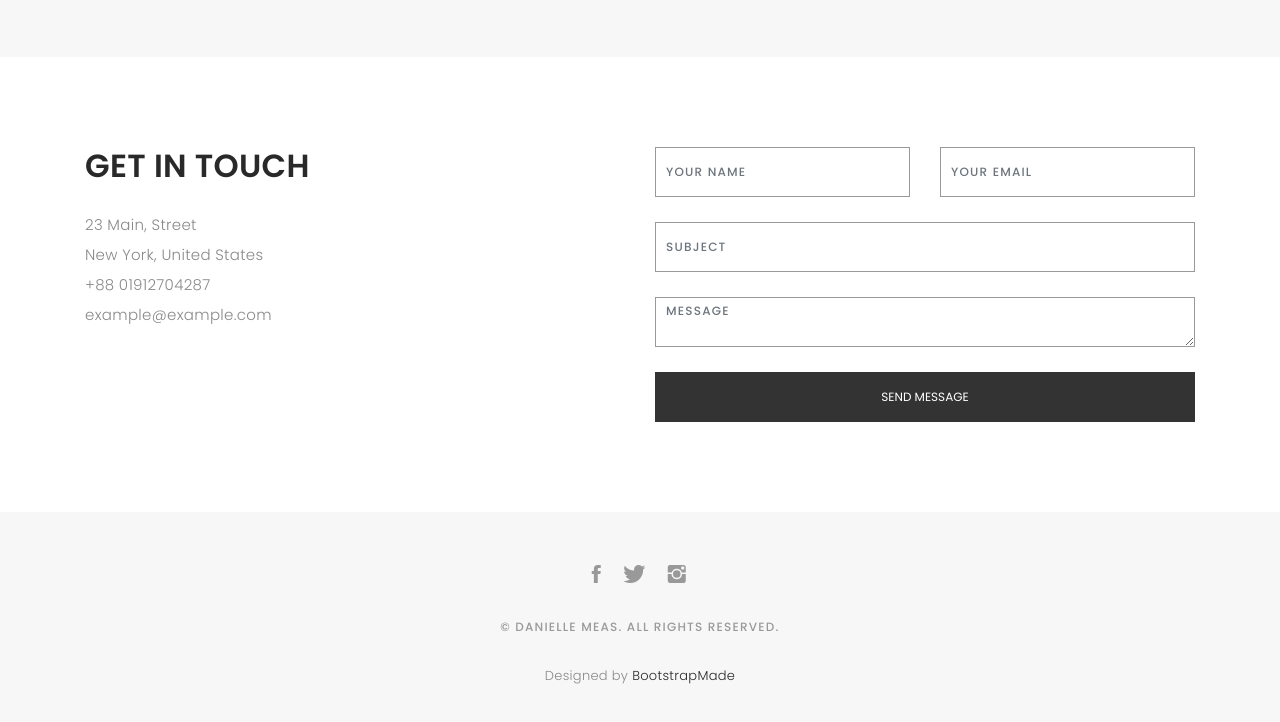
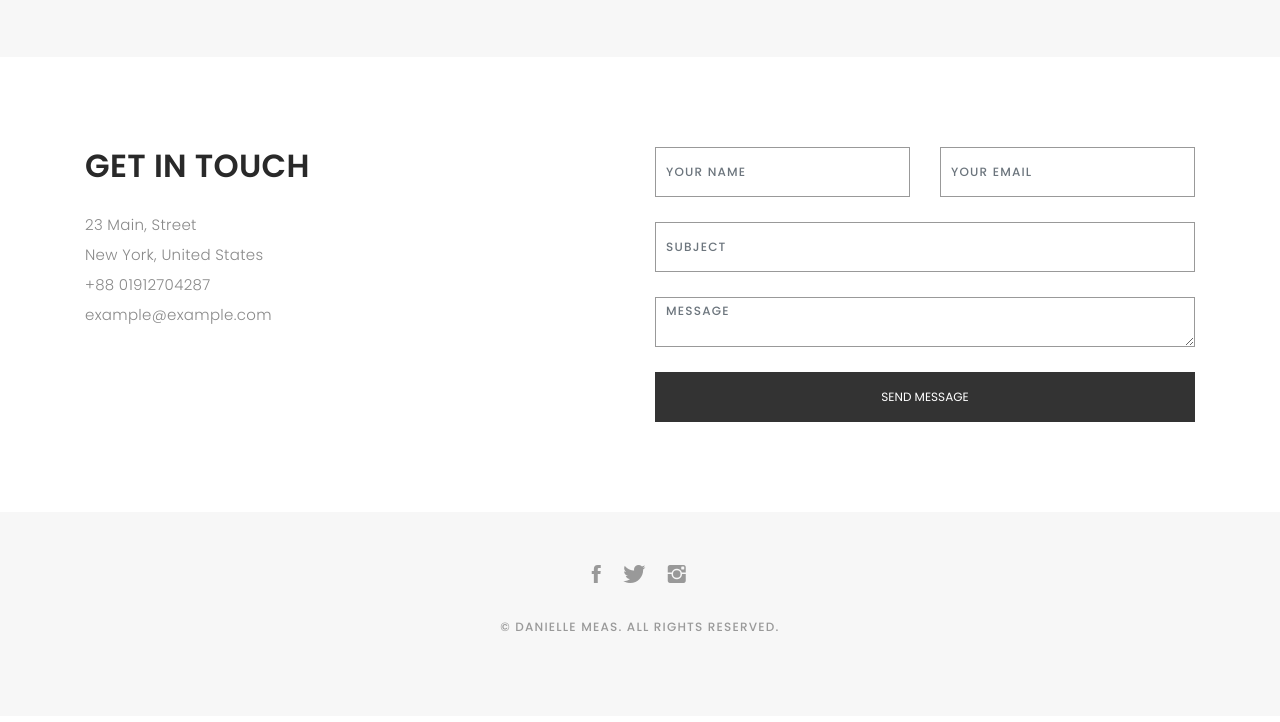
Before and after one commit to DanieMeas/bradsworld, a plain HTML site: page index.html in a window 1280 px wide. Shown: the part 2922-3644 px from the top of the page. Drawn offline with nearby package versions, Linux system fonts and the light colour scheme; files whose address does not match are found by name; a web font is replaced by a local one.

Commit message:
removed reserved

```diff
--- a/index.html
+++ b/index.html
@@ -356,16 +356,6 @@
 
       <p>&copy; Danielle Meas. All rights reserved.</p>
 
-      <div class="credits">
-        <!--
-          All the links in the footer should remain intact.
-          You can delete the links only if you purchased the pro version.
-          Licensing information: https://bootstrapmade.com/license/
-          Purchase the pro version with working PHP/AJAX contact form: https://bootstrapmade.com/buy/?theme=Folio
-        -->
-        Designed by <a href="https://bootstrapmade.com/">BootstrapMade</a>
-      </div>
-
     </div>
   </div>
   <!-- End section footer -->
```
